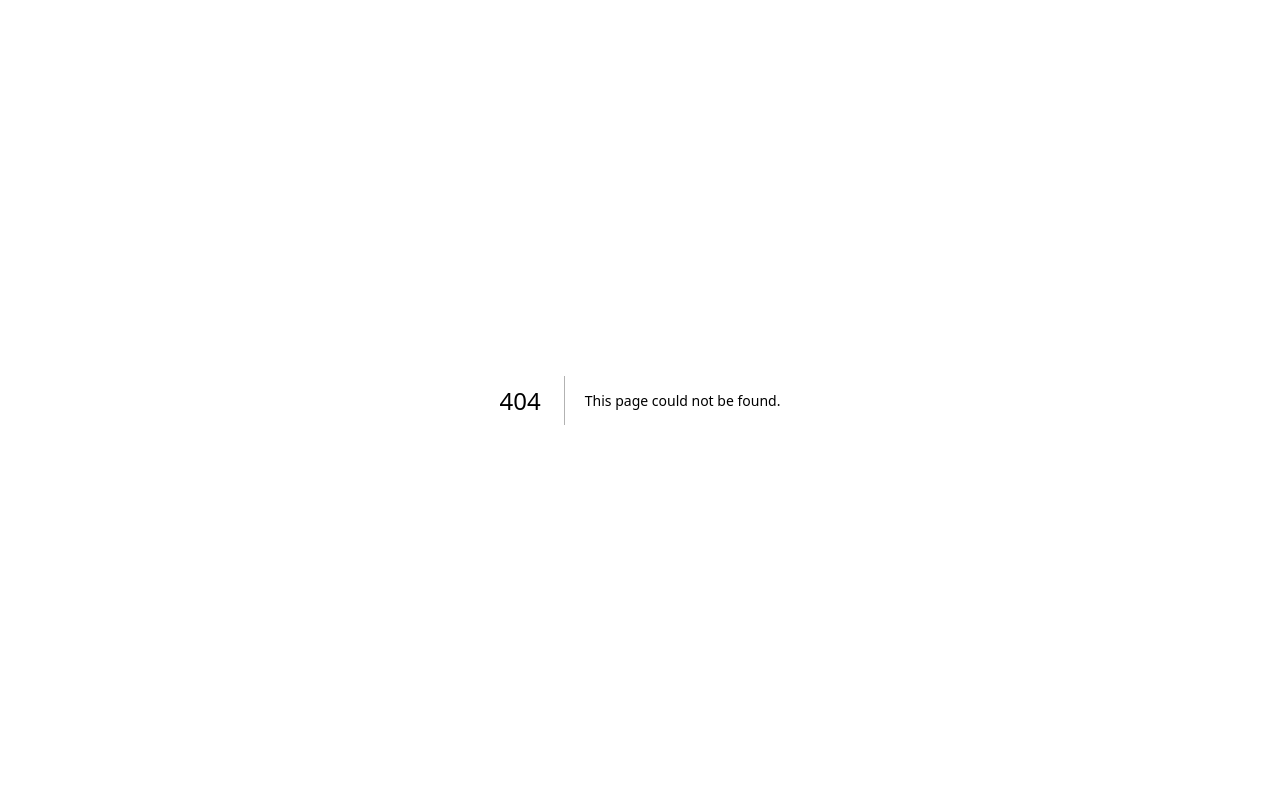
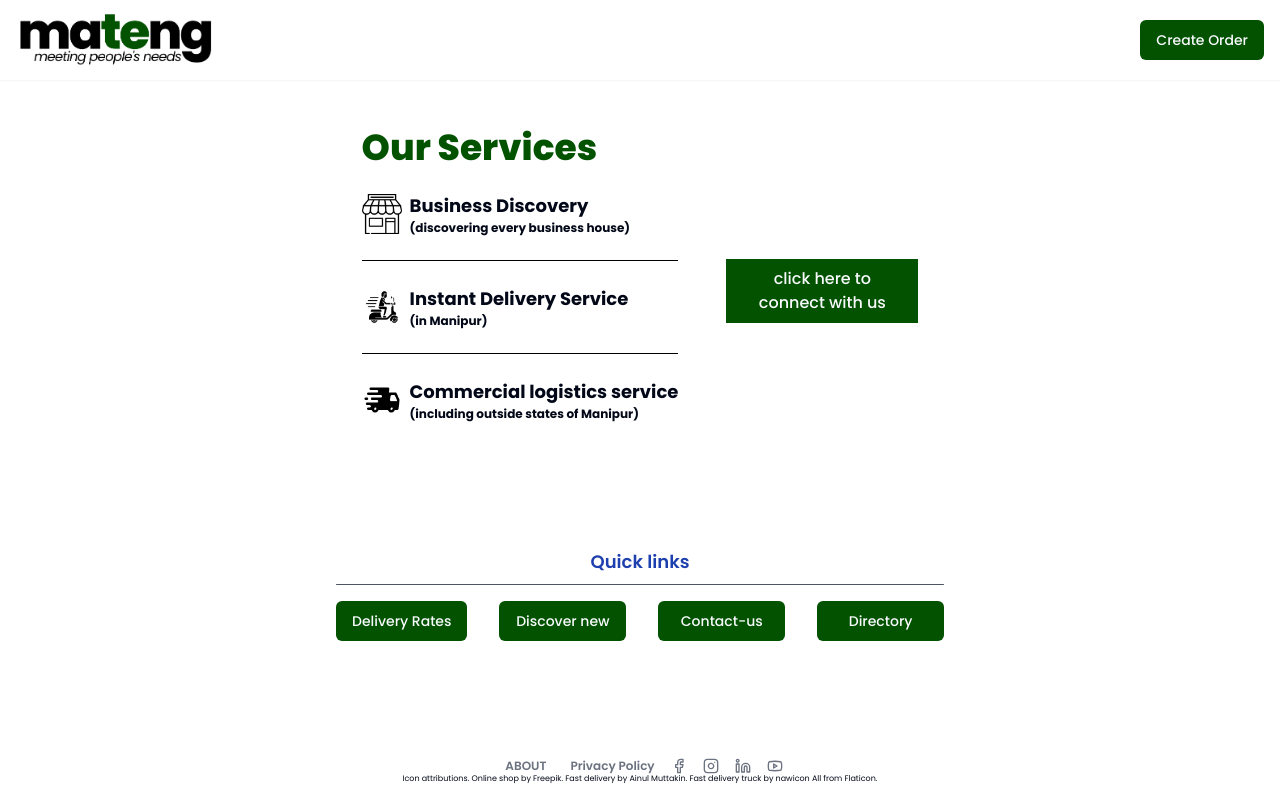
Before and after one commit to bonison01/mateng2, a Next.js app in the folder mateng-marketing-marketing-clone/: page /directory in a window 1280 px wide. Before the commit this address had no page. Built offline with nearby package versions, Linux system fonts and the light colour scheme.

Commit message:
Add files via upload

```diff
--- /dev/null
+++ b/mateng-marketing-marketing-clone/app/(marketing)/directory/_components/services-main.tsx
@@ -0,0 +1,71 @@
+import { cn } from "@/lib/utils";
+import { poppinsFont } from "../../_components/quick-link-section";
+import { Button } from "@/components/ui/button";
+import { Separator } from "@/components/ui/separator";
+
+export function ServicesMain() {
+  return (
+    <div
+      className={cn(
+        "pt-20 pb-10 sm:pt-32 flex flex-col sm:flex-row justify-center items-center space-y-8 sm:space-x-12 px-4 sm:px-0",
+        poppinsFont.className
+      )}
+    >
+      <div className="flex flex-col items-start font-light text-sm sm:text-base space-y-2">
+        <h1 className="text-[#025200] font-extrabold text-2xl sm:text-4xl pb-4">
+          Our Services
+        </h1>
+        <div className="space-y-2 sm:space-y-6">
+          <div className="flex items-center">
+            <img
+              src="/online-shop.png"
+              alt="online shop"
+              className="h-8 sm:h-10 w-8 sm:w-10 mr-1 sm:mr-2"
+            />
+            <div className="font-bold">
+              <h3 className="text-base sm:text-lg">Business Discovery</h3>
+              <p className="text-[0.5rem] sm:text-xs leading-none sm:leading-4">
+                (discovering every business house)
+              </p>
+            </div>
+          </div>
+          <Separator className="bg-black" />
+          <div className="flex items-center">
+            <img
+              src="/fast-delivery.png"
+              alt="instant delivery bike"
+              className="h-8 sm:h-10 w-8 sm:w-10 mr-1 sm:mr-2"
+            />
+            <div className="font-bold">
+              <h3 className="text-base sm:text-lg">Instant Delivery Service</h3>
+              <p className="text-[0.5rem] sm:text-xs leading-none sm:leading-4">
+                (in Manipur)
+              </p>
+            </div>
+          </div>
+          <Separator className="bg-black" />
+          <div className="flex items-center">
+            <img
+              src="/fast-delivery-truck.png"
+              alt="fast delivery truck"
+              className="h-8 sm:h-10 w-8 sm:w-10 mr-1 sm:mr-2"
+            />
+            <div className="font-bold">
+              <h3 className="text-base sm:text-lg">
+                Commercial logistics service
+              </h3>
+              <p className="text-[0.5rem] sm:text-xs leading-none sm:leading-4">
+                (including outside states of Manipur)
+              </p>
+            </div>
+          </div>
+        </div>
+      </div>
+      <div className="sm:w-48">
+        <Button className="w-full text-wrap h-12 sm:text-base sm:h-16 rounded-none">
+          click here to connect with us
+        </Button>
+      </div>
+    </div>
+  );
+}
--- /dev/null
+++ b/mateng-marketing-marketing-clone/app/(marketing)/directory/page.tsx
@@ -0,0 +1,13 @@
+import { Footer } from "../_components/footer-section";
+import { QuickLink } from "../_components/quick-link-section";
+import { ServicesMain } from "./_components/services-main";
+
+export default function ServicesPage() {
+  return (
+    <div className="flex min-h-screen flex-col items-center justify-center">
+      <ServicesMain />
+      <QuickLink currentPage="services" />
+      <Footer currentPage="services" />
+    </div>
+  );
+}
```
